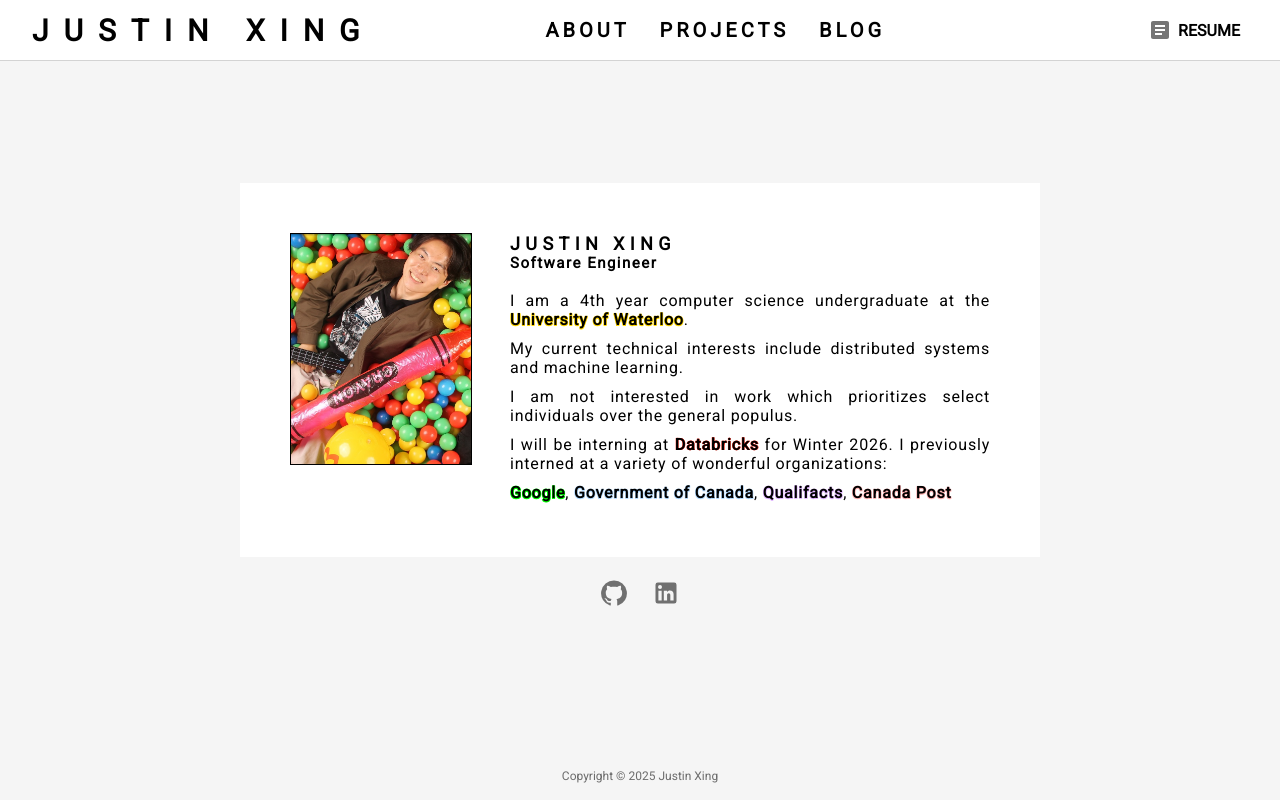
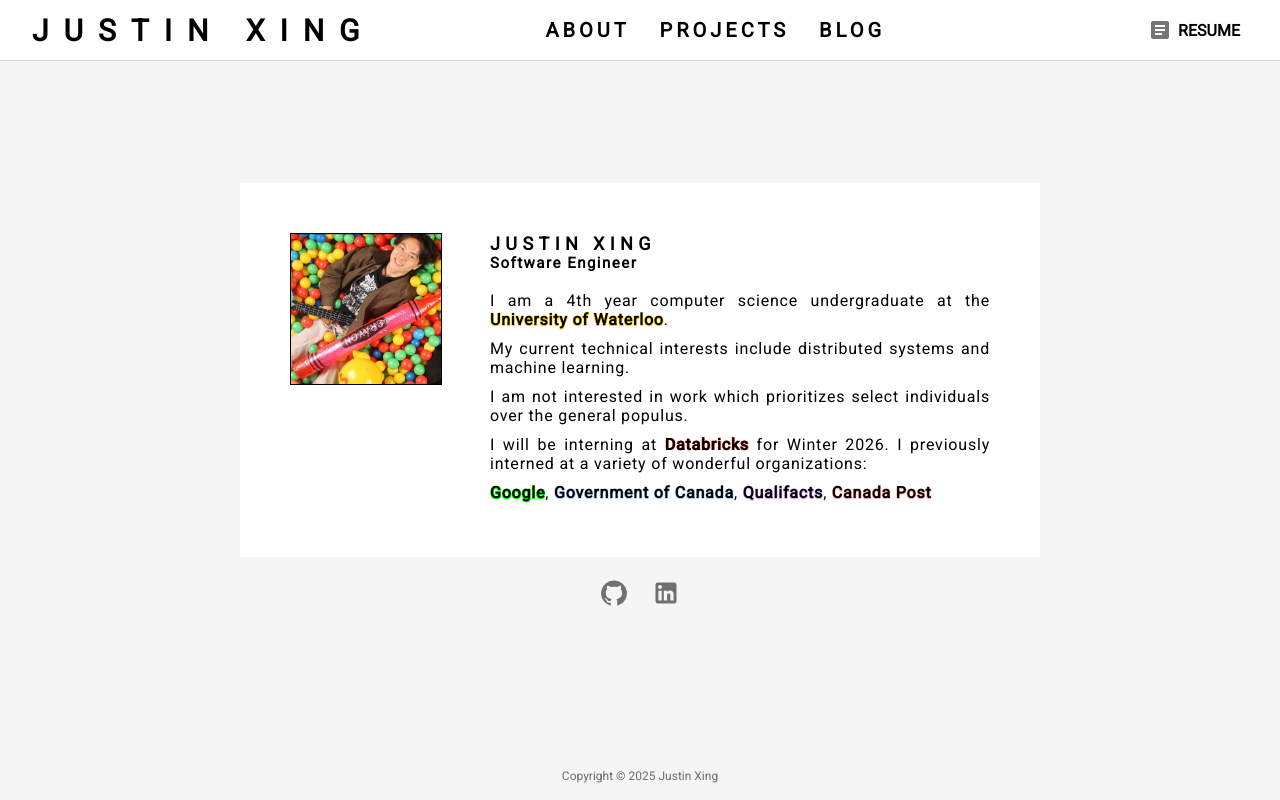
Before and after one commit to justin-xing/justin-xing.github.io, a React (Create React App) app in the folder frontend/: page /about in a window 1280 px wide. Built offline with nearby package versions, Linux system fonts and the light colour scheme; the HTML template or start-up script is replaced by a standard one.

Commit message:
Adjust about image

```diff
--- a/frontend/src/pages/about/About.module.css
+++ b/frontend/src/pages/about/About.module.css
@@ -56,18 +56,12 @@
 }
 
 .imageWrapper {
-  width: 180px;
-  height: 230px;
+  width: 150px;
+  height: 150px;
   border-style: solid;
   border-color: black;
   border-width: 1px;
   overflow: hidden;
-}
-
-.profileShot {
-  height: 400px;
-  width: auto;
-  margin-left: -40px;
 }
 
 .personal {
@@ -117,7 +111,7 @@
     display: grid;
     gap: 20px 40px;
     grid-template-rows: 38px 196px 1fr;
-    grid-template-columns: 180px 1fr;
+    grid-template-columns: 160px 1fr;
   }
   .imageWrapper {
     grid-row: 1 / 2;
```
